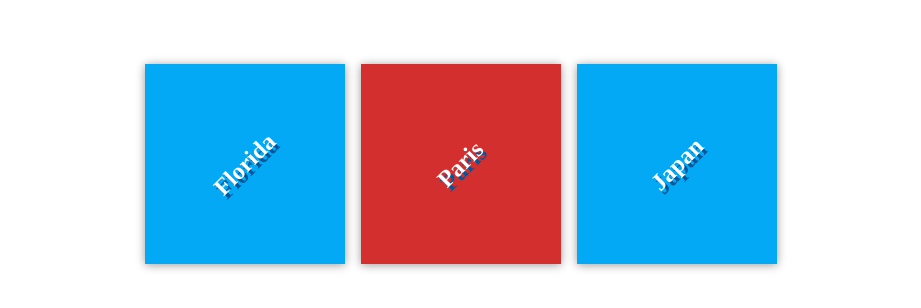
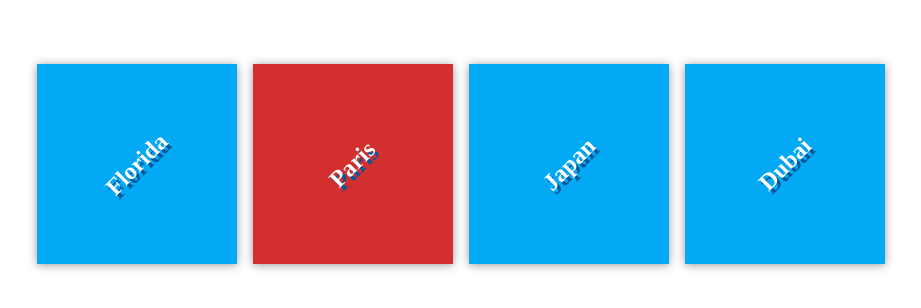
Before and after one commit to LexiBates/my_travel_plans, a plain HTML site: page index.html in a window 1280 px wide. Shown: the part 236-544 px from the top of the page, without its empty margins (179-1100 px from the left). Drawn offline with Linux system fonts and the light colour scheme.

Commit message:
added dubai to list

```diff
--- a/index.html
+++ b/index.html
@@ -22,7 +22,9 @@
                 <h2>Japan</h2>
             </div>
 
-
+            <div class="destination" id="dubai">
+                <h2>Dubai</h2>
+            </div>
 
         </div>
     </div>
```
